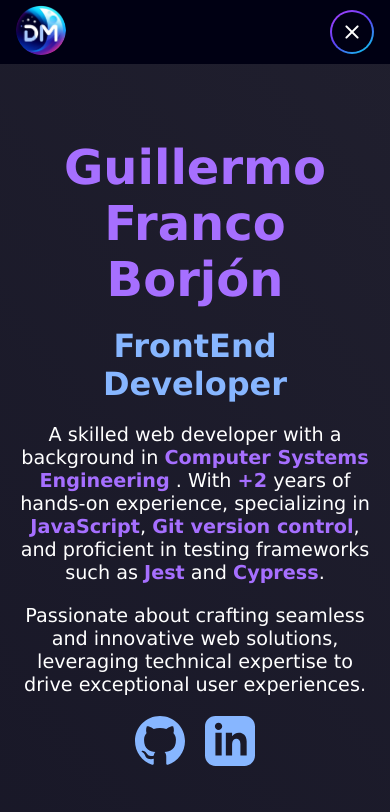
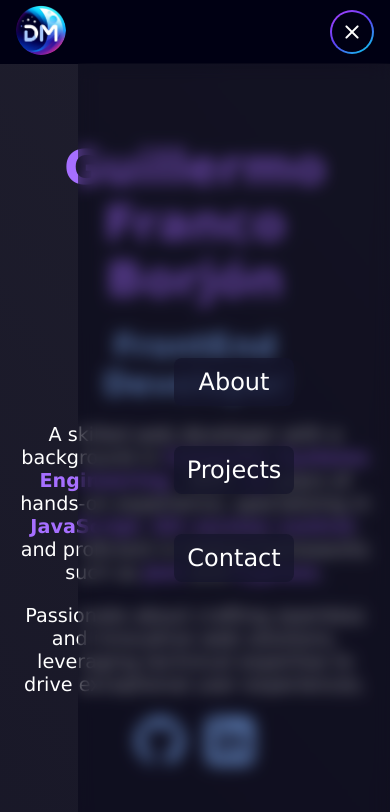
Before and after one commit to devMetalG/portfolio, a plain HTML site: page index.html in a window 390 px wide. Both pictures are taken after a click on the button "equal". Shown: the top 812 px of the page. Drawn offline with nearby package versions, Linux system fonts and the light colour scheme.

Commit message:
add: function for navMobile

```diff
--- a/css/style.css
+++ b/css/style.css
@@ -117,9 +117,9 @@ body {
   white-space: nowrap;
   cursor: pointer;
   transition: all .3s;
- }
+}
 
- .nav-button span {
+.nav-button span {
   background-color: rgb(5, 6, 45);
   padding: 10px;
   border-radius: 6px;
@@ -128,9 +128,49 @@ body {
   transition: 300ms;
   fill: var(--text-color);
   text-align: center;
- }
+}
 
- .action-button {
+.nav-mobile {
+  position: fixed;
+  top: 63px;
+  right: -80vw;
+  width: 80vw;
+  height: calc(100vh - 63px);
+  background-color: rgb(0 0 19 / 0.4);
+  backdrop-filter: blur(8px);
+  padding: 50px 20px;
+  transition: right 0.3s ease;
+}
+
+.nav-mobile ul {
+  list-style: none;
+  padding: 0;
+  display: flex;
+  flex-direction: column;
+  justify-content: center;
+  align-items: center;
+  gap: 40px;
+  height: 100%;
+}
+
+.nav-mobile li {
+  width: 120px;
+  background-color: rgba(21, 21, 43, 0.7);
+  border-radius: 8px;
+  display: flex;
+  justify-content: center;
+  align-items: center;
+}
+
+.nav-mobile a {
+  color: var(--text-color);
+  font-size: x-large;
+  text-decoration: none;
+  padding: 10px;
+  /* border-bottom: dashed 2px var(--primary-color); */
+}
+
+.action-button {
   border: none;
   background-image: linear-gradient(144deg,#AF40FF, #5B42F3 50%,#00DDEB);
   color: #fff;
@@ -423,6 +463,10 @@ section:nth-child(4) {
     width: 100%;
   }
 
+  .nav-mobile {
+    display: none;
+  }
+
   .nav-right {
     display: flex;
     gap: 20px;
--- a/index.html
+++ b/index.html
@@ -23,6 +23,13 @@
             <span class="span-button visible material-symbols-rounded">equal</span>
             <span class="span-button hide material-symbols-rounded">close</span>
           </button>
+          <nav class="nav-mobile">
+            <ul>
+              <li><a class="m-about" href="">About</a></li>
+              <li><a class="m-projects" href="">Projects</a></li>
+              <li><a class="m-contact" href="">Contact</a></li>
+            </ul>
+          </nav>
           <a
             href="#about"
             class="nav-button b-desktop b-about"
--- a/js/app.js
+++ b/js/app.js
@@ -3,6 +3,7 @@ const navOptions = document.querySelector('.nav-right')
 const actionButton = document.querySelector('.action-button')
 const openButton = document.querySelector('.visible')
 const closeButton = document.querySelector('.hide')
+const navMobile = document.querySelector('.nav-mobile')
 
 // toggleMore
 const projectsCont = document.querySelector('.main-projects')
@@ -19,13 +20,25 @@ const btnContact = document.querySelector('.b-contact')
 // BackToTop
 const btnBTT = document.querySelector('.btn-btt')
 
+// navButtons mobile
+const btnAboutM = document.querySelector('.m-about')
+const btnProjectsM = document.querySelector('.m-projects')
+const btnContactM = document.querySelector('.m-contact')
+
 document.addEventListener('DOMContentLoaded', () => {
   actionButton.addEventListener('click', toggleMenu)
+
   moreButton.addEventListener('click', toggleMore)
+
   btnAbout.addEventListener('click', goSection)
   btnProjects.addEventListener('click', goSection)
   btnContact.addEventListener('click', goSection)
+
   btnBTT.addEventListener('click', backToTop)
+
+  btnAboutM.addEventListener('click', goSection)
+  btnProjectsM.addEventListener('click', goSection)
+  btnContactM.addEventListener('click', goSection)
 })
 
 window.addEventListener('scroll', function(){
@@ -44,10 +57,18 @@ function backToTop () {
 }
 
 function goSection (e) {
+  closeNav()
   e.preventDefault()
   const section = e.target.textContent.toLowerCase()
   const view = document.querySelector(`.${section}`)
   view.scrollIntoView({ behavior: 'smooth' })
+}
+
+function closeNav () {
+  navMobile.style.right = '-80vw'
+  navOptions.classList.remove('show-options')
+  closeButton.style.display = 'none'
+  openButton.style.display = 'inline-block'
 }
 
 function toggleMenu(){
@@ -55,11 +76,13 @@ function toggleMenu(){
     navOptions.classList.remove('show-options')
     closeButton.style.display = 'none'
     openButton.style.display = 'inline-block'
+    navMobile.style.right = '-80vw'
   } else {
     navOptions.classList.add('show-options')
     closeButton.style.display = 'inline-block'
     closeButton.classList.remove('hide')
     openButton.style.display = 'none'
+    navMobile.style.right = '0'
   }
 }
 
@@ -73,7 +96,6 @@ function toggleMore(){
     projects.forEach(project => {
       project.classList.add('hide-d')
     })
-
   } else {
     projectsCont.classList.add('show-options')
     spanLess.style.display = 'flex'
@@ -84,6 +106,5 @@ function toggleMore(){
     projects.forEach(project => {
       project.classList.remove('hide-d')
     })
-
   }
 }
```
